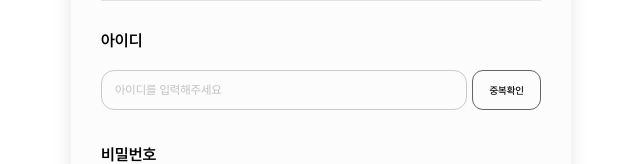
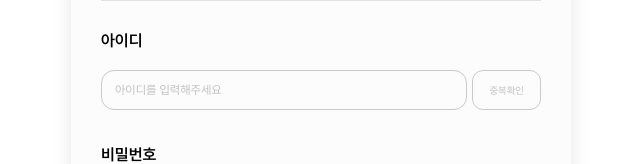
Before and after one commit to Maeum-Eum/Maeum-Eum-Front, a React (Vite) app: page /signup in a window 1280 px wide. Shown: the part 136-300 px from the top of the page, without its empty margins (319-959 px from the left). Built offline with nearby package versions, Linux system fonts and the light colour scheme.

Commit message:
색상 및 폰트 변경

```diff
--- a/src/components/SignUp/RoundedButton.tsx
+++ b/src/components/SignUp/RoundedButton.tsx
@@ -3,17 +3,26 @@ import styled from 'styled-components';
 interface ButtonProps {
   text: string;
   func: () => void;
+  active?: boolean;
 }
-export const RoundedButton = ({ text, func }: ButtonProps) => {
-  return <Button onClick={func}>{text}</Button>;
+export const RoundedButton = ({ text, func, active = true }: ButtonProps) => {
+  return (
+    <Button onClick={func} $active={active}>
+      {text}
+    </Button>
+  );
 };
 
-const Button = styled.button`
+const Button = styled.button<{ $active: boolean }>`
   border-radius: 1.1rem;
   ${(props) => props.theme.fontStyles.bodySmallM}
   background-color: transparent;
-  border: 0.08rem solid ${({ theme }) => theme.colors.black60};
+  border: 0.08rem solid
+    ${({ theme, $active }) =>
+      $active ? theme.colors.black : theme.colors.black20};
   width: 8rem;
   height: 4rem;
   white-space: nowrap;
+  color: ${({ theme, $active }) =>
+    $active ? theme.colors.black : theme.colors.black20};
 `;
```
